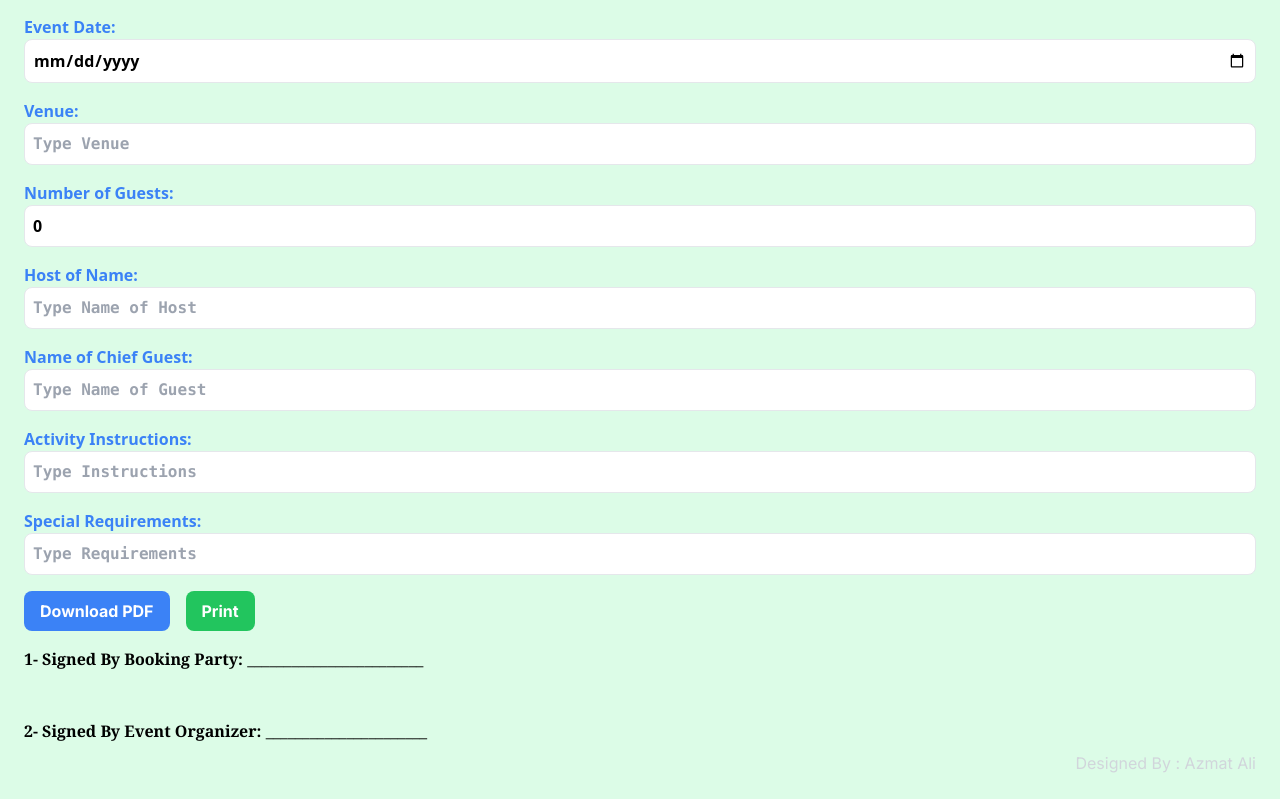
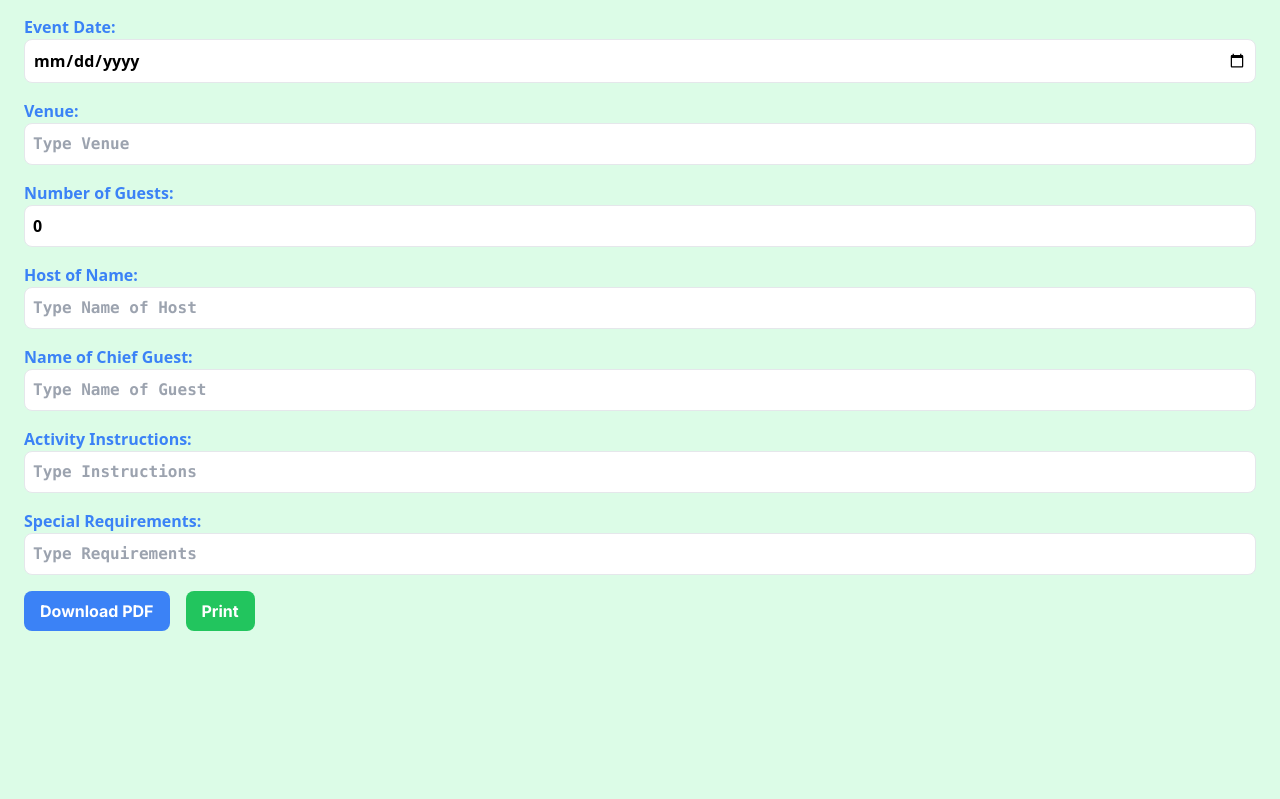
Before and after one commit to azmataliakbar/Party-Event-Organizer, a Next.js app: page /event-form in a window 1280 px wide. Shown: the part 313-1112 px from the top of the page. After the commit the page ends 984 px from the top, so only its background shows below. Built offline with nearby package versions, Linux system fonts and the light colour scheme.

Commit message:
fixing error

```diff
--- a/src/app/components/EventForm.tsx
+++ b/src/app/components/EventForm.tsx
@@ -15,12 +15,12 @@ type EventDetails = {
 };
 
 interface EventFormProps {
-  onSave: (eventDetails: EventDetails) => void;
+  onSave: (eventDetails: EventDetails) => void; // Accept the full EventDetails, including eventId
 }
 
 const EventForm: React.FC<EventFormProps> = ({ onSave }) => {
   const [formData, setFormData] = useState<EventDetails>({
-    eventId: 0,
+    eventId: 0, // Initially set eventId to 0
     eventName: '',
     eventDate: '',
     venue: '',
@@ -47,10 +47,11 @@ const EventForm: React.FC<EventFormProps> = ({ onSave }) => {
       return;
     }
 
+    // Add the eventId manually and pass the complete formData object to onSave
     onSave({ ...formData, eventId: Date.now() });
 
     setFormData({
-      eventId: 0,
+      eventId: 0, // Reset eventId after submission
       eventName: '',
       eventDate: '',
       venue: '',
@@ -199,6 +200,7 @@ const EventForm: React.FC<EventFormProps> = ({ onSave }) => {
             placeholder="Type Requirements"
           />
         </label>
+
         <div className="flex mt-2">
           <button type="button" onClick={handleDownloadPDF} className="bg-blue-500 text-white px-2 py-1 lg:px-4 lg:py-2 mr-2 no-print rounded-lg font-bold hover:bg-blue-300 hover:text-black mb-4">
             Download PDF
@@ -222,20 +224,10 @@ const EventForm: React.FC<EventFormProps> = ({ onSave }) => {
         <p><strong>Special Requirements:</strong> {formData.specialRequirements}</p>
         <div>
           <p className="text-left mt-10 text-black font-serif">
-            1- Signed By Booking Party : ________________________ <br /><br />
-            2- Signed By Event Organizer : _______________________
+            1- Signed By Booking Party : ________________________  Date________
           </p>
         </div>
-        <div className="footer">
-          <span>Designed By: </span> Azmat Ali
       </div>
-      </div>
-
-      <h6 className="text-[5px] lg:text-base text-left mt-0 text-black font-serif space-y-4 font-bold mb-2">
-        <span>1- Signed By Booking Party: ________________________</span> <br /><br /><br />
-        <span>2- Signed By Event Organizer: ______________________</span>
-      </h6>
-      <h6 className='text-right text-gray-300 font bold mt-2'>Designed By : Azmat Ali</h6>
     </>
   );
 };
```
Lines whose indentation alone changed are shown as unchanged.
